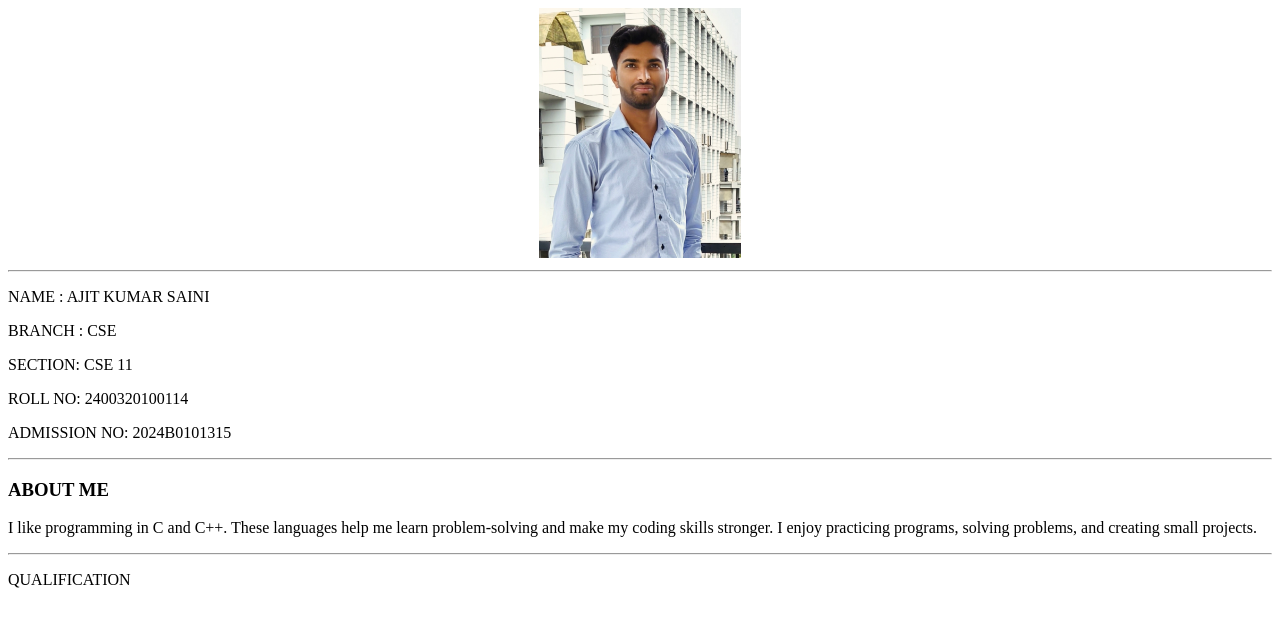
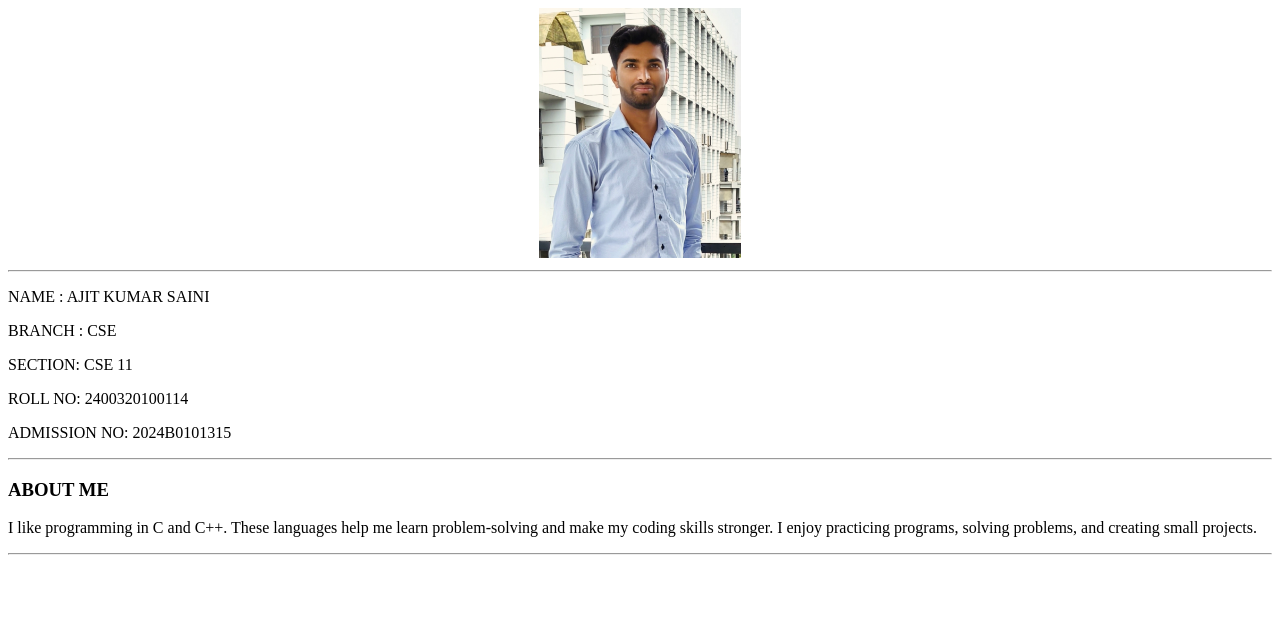
Before and after one commit to ajitkumarsaini02/fsd_ajitkumarsaini, a plain HTML site: page FSD/28 August 2025/index2.html in a window 1280 px wide. Drawn offline with Linux system fonts and the light colour scheme.

Commit message:
index2.html

```diff
--- a/FSD/28 August 2025/index2.html
+++ b/FSD/28 August 2025/index2.html
@@ -19,9 +19,7 @@
         <h3>ABOUT ME</h3>
         <p>I like programming in C and C++. These languages help me learn problem-solving and make my coding skills stronger. I enjoy practicing programs, solving problems, and creating small projects.</p>
         <hr>
-        <p>
-            QUALIFICATION
-        </p>
+
 
 
 </body>
```
